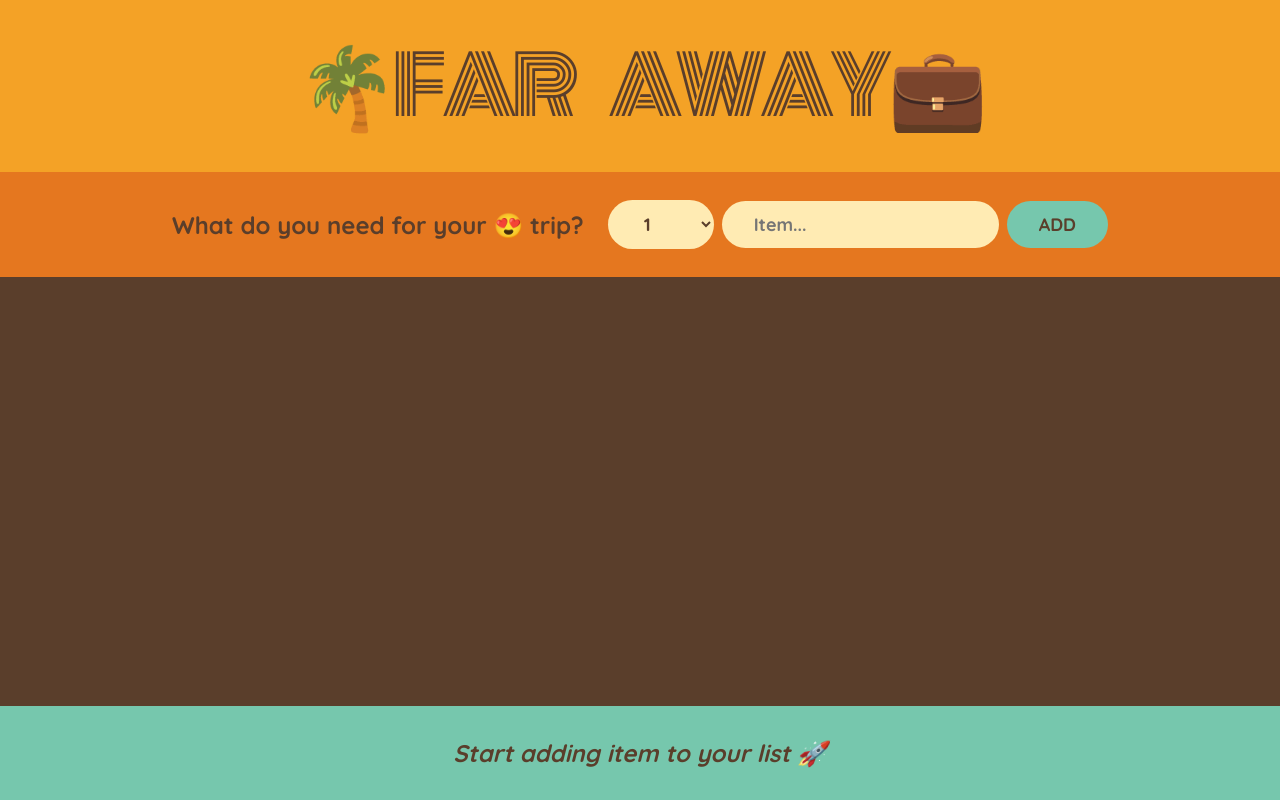
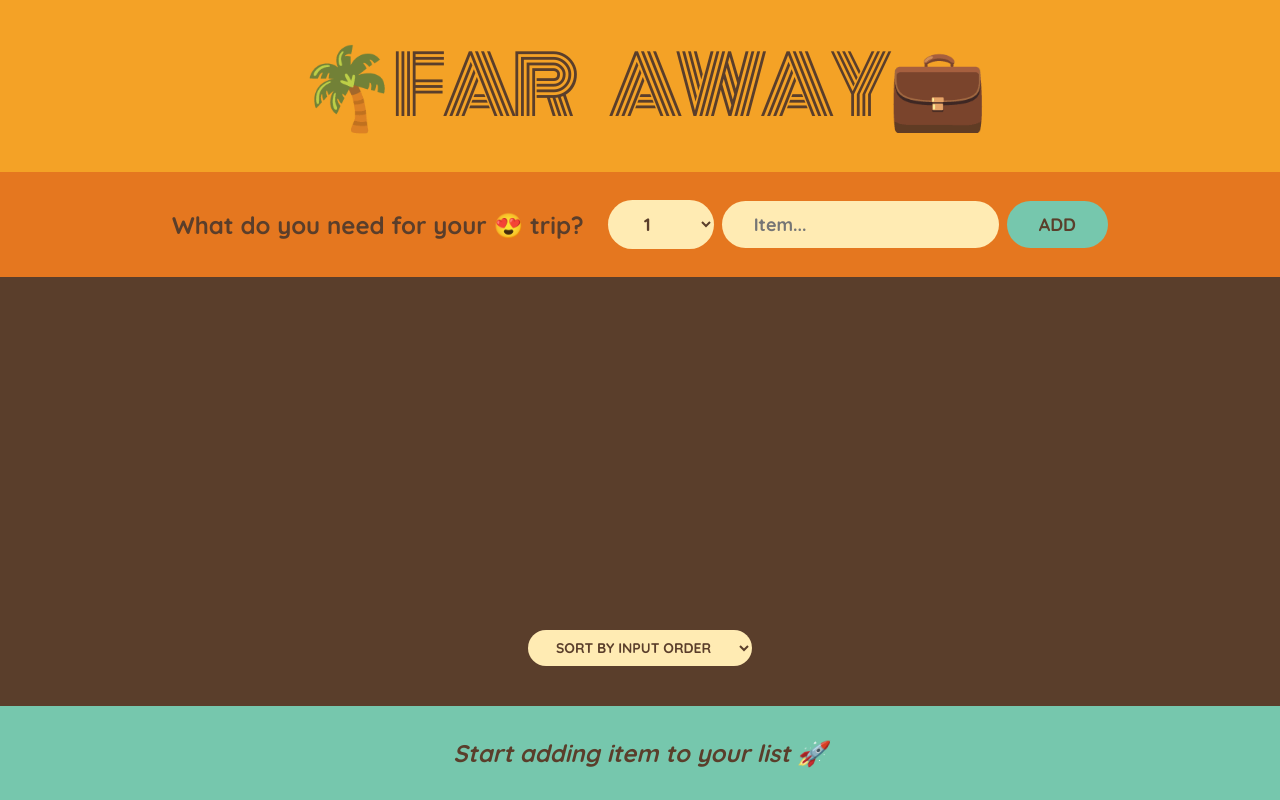
Before and after one commit to eeyfesubalew/React-travel-list, a React (Create React App) app: page / in a window 1280 px wide. Built offline with nearby package versions, Linux system fonts and the light colour scheme.

Commit message:
sorting items

```diff
--- a/public/index.html
+++ b/public/index.html
@@ -24,7 +24,7 @@
       work correctly both with client-side routing and a non-root public URL.
       Learn how to configure a non-root public URL by running `npm run build`.
     -->
-    <title>React App</title>
+    <title>Travel List</title>
   </head>
   <body>
     <noscript>You need to enable JavaScript to run this app.</noscript>
--- a/src/App.js
+++ b/src/App.js
@@ -70,10 +70,19 @@ function Form({ onAddItems }) {
   );
 }
 function PackingList({ items, onDeleteItems, onToggleItem }) {
+  const [sortBy, setSortBy] = useState("input");
+  let sortedItem;
+  if (sortBy == "input") sortedItem = items;
+  if (sortBy == "description")
+    sortedItem = items
+      .slice()
+      .sort((a, b) => a.description.localeCompare(b.description));
+  if (sortBy == "packed")
+    sortedItem = items.slice().sort((a, b) => +a.packed - +b.packed);
   return (
     <div className="list">
       <ul>
-        {items.map((item) => (
+        {sortedItem.map((item) => (
           <Item
             item={item}
             key={item.id}
@@ -82,6 +91,13 @@ function PackingList({ items, onDeleteItems, onToggleItem }) {
           />
         ))}
       </ul>
+      <div className="actions">
+        <select value={sortBy} onChange={(e) => setSortBy(e.target.value)}>
+          <option value="input">Sort by input order</option>
+          <option value="description">Sort by description</option>
+          <option value="packed">Sort by packed</option>
+        </select>
+      </div>
     </div>
   );
 }
```
